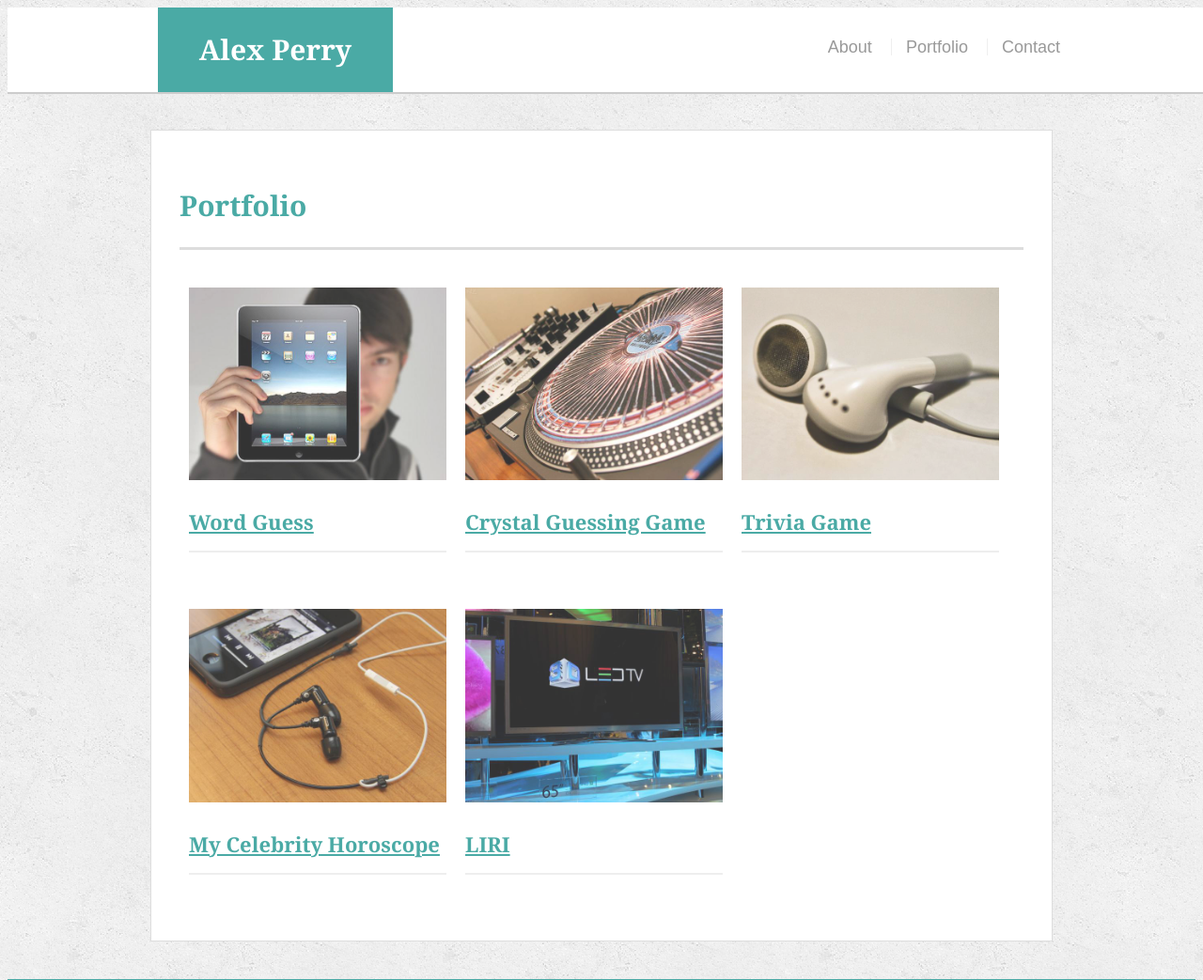
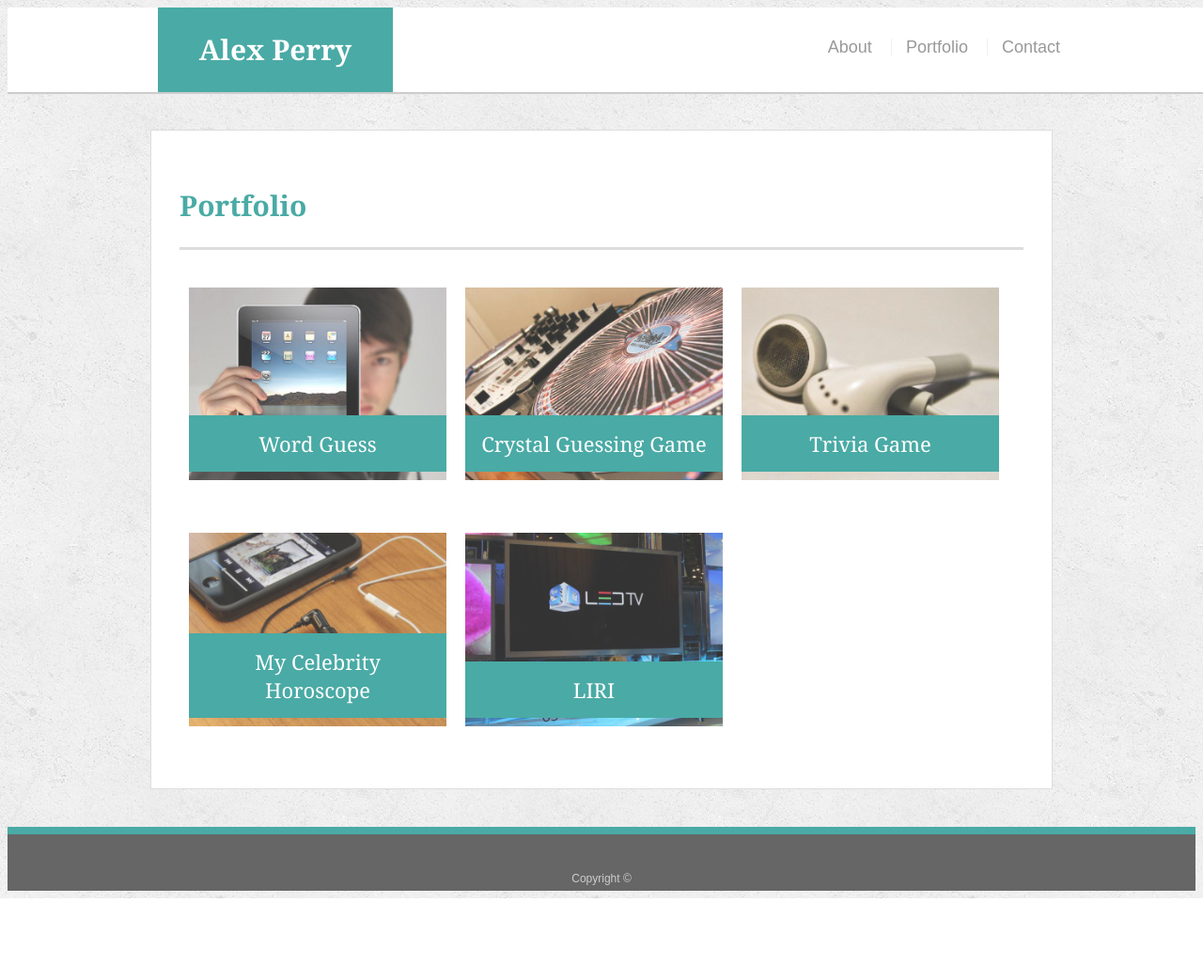
Before and after one commit to Prerry2/Responsive-Portfolio, a plain HTML site: page portfolio.html in a window 1280 px wide. Shown: the top 1043 px of the page at 94% size. After the commit the page ends 956 px from the top, so only its background shows below. Drawn offline with Linux system fonts and the light colour scheme.

Commit message:
Well, it looks fine, anyway.

```diff
--- a/assets/css/style.css
+++ b/assets/css/style.css
@@ -157,7 +157,7 @@ h3, h2, .useInPlaceOfh3 {
   opacity: 0.8;
 }
 
-.work h3 .useInPlaceOfh3{
+.work h3 {
   position: absolute;
   bottom: 20px;
   width: 100%;
```
